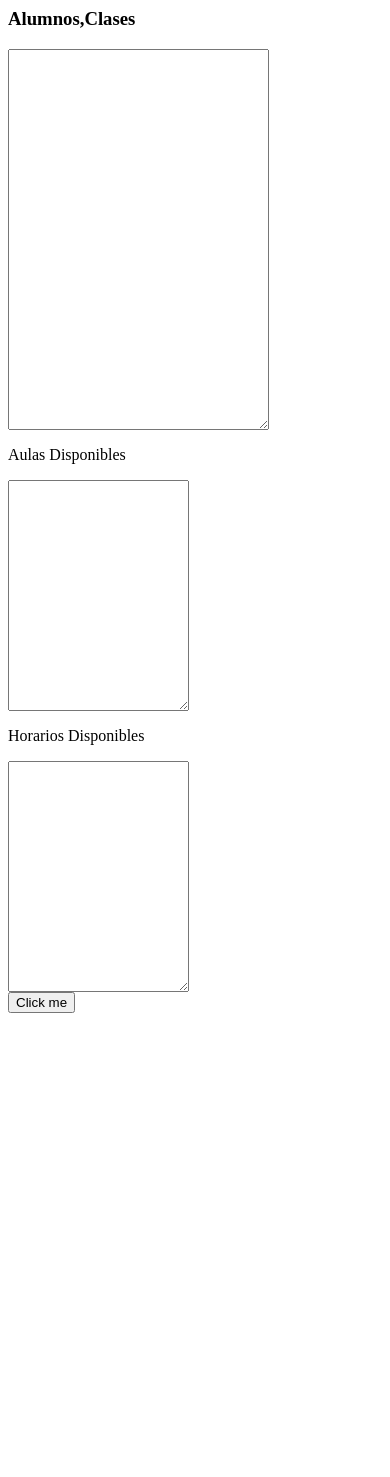
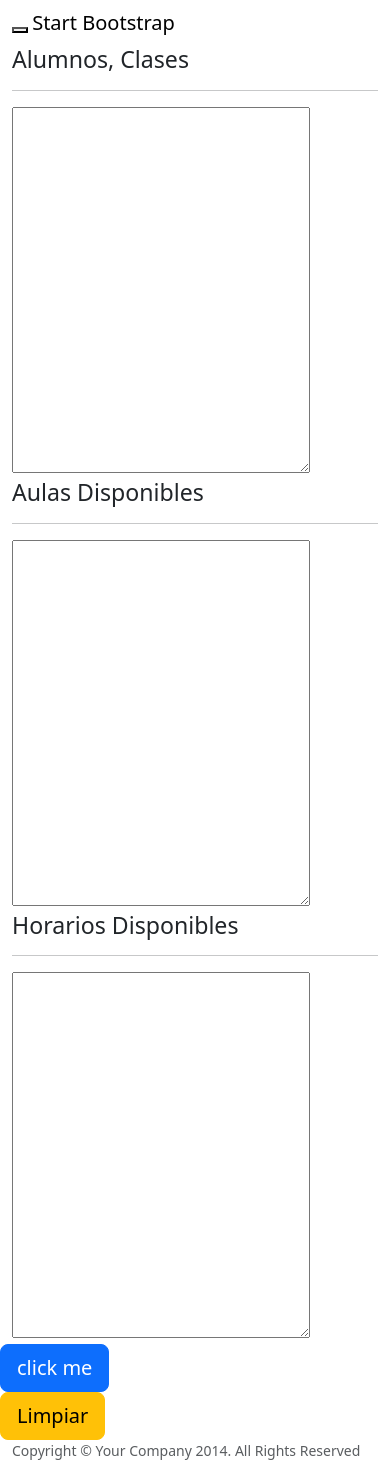
Before and after one commit to kevinPinzon/Distribucion_secciones, a plain HTML site: page index.html in a window 390 px wide. Before the commit the page ends 1021 px from the top, so only its background shows below. Drawn offline with nearby package versions, Linux system fonts and the light colour scheme.

Commit message:
frontend agregado

```diff
--- a/index.html
+++ b/index.html
@@ -1,22 +1,151 @@
-<html>
-	<head>
-	<script type="text/javascript" src="../build/graph.js"></script>
-	<script type="text/javascript" src="js/priorityQueue.js"></script>
-	<script type="text/javascript" src="js/shortest_path.js"></script>
-	<script type="text/javascript" src="js/msp.js"></script>
-	<script type="text/javascript" src="distribucion2.js"></script>
-	</head>
-	<body>
-		<div id="test">
-			<h3>Alumnos,Clases</h3>
-			<textarea id="alumnos_clase" "col-ms-4 " rows="25" cols="30" ></textarea>
-			<p>Aulas Disponibles</p>
-			<textarea id="aulas" "col-ms-4 " rows="15" cols="20" ></textarea>
-			<p>Horarios Disponibles</p>
-			<textarea id="horarios" "col-ms-4 " rows="15" cols="20" ></textarea>
-			<br>
-			<button onclick="Distribuciones_secciones()">Click me</button>
-		</div>
+<!DOCTYPE html>
+<html lang="en">
 
-	</body>
+<head>
+
+    <meta charset="utf-8">
+    <meta http-equiv="X-UA-Compatible" content="IE=edge">
+    <meta name="viewport" content="width=device-width, initial-scale=1">
+    <meta name="description" content="">
+    <meta name="author" content="">
+
+    <title>Landing Page - Start Bootstrap Theme</title>
+
+    <!-- Bootstrap Core CSS -->
+    <link href="css/bootstrap.min.css" rel="stylesheet">
+
+    <!-- Custom CSS -->
+    <link href="css/landing-page.css" rel="stylesheet">
+
+    <!-- Custom Fonts -->
+    <link href="font-awesome/css/font-awesome.min.css" rel="stylesheet" type="text/css">
+    <link href="https://fonts.googleapis.com/css?family=Lato:300,400,700,300italic,400italic,700italic" rel="stylesheet" type="text/css">
+
+    <!-- HTML5 Shim and Respond.js IE8 support of HTML5 elements and media queries -->
+    <!-- WARNING: Respond.js doesn't work if you view the page via file:// -->
+    <!--[if lt IE 9]>
+        <script src="https://oss.maxcdn.com/libs/html5shiv/3.7.0/html5shiv.js"></script>
+        <script src="https://oss.maxcdn.com/libs/respond.js/1.4.2/respond.min.js"></script>
+    <![endif]-->
+
+</head>
+
+<body>
+
+    <!-- Navigation -->
+    <nav class="navbar navbar-default navbar-fixed-top topnav" role="navigation">
+        <div class="container topnav">
+            <!-- Brand and toggle get grouped for better mobile display -->
+            <div class="navbar-header">
+                <button type="button" class="navbar-toggle" data-toggle="collapse" data-target="#bs-example-navbar-collapse-1">
+                    <span class="sr-only">Toggle navigation</span>
+                    <span class="icon-bar"></span>
+                    <span class="icon-bar"></span>
+                    <span class="icon-bar"></span>
+                </button>
+                <a class="navbar-brand topnav" href="#">Start Bootstrap</a>
+            </div>
+            <!-- Collect the nav links, forms, and other content for toggling -->
+            <div class="collapse navbar-collapse" id="bs-example-navbar-collapse-1">
+                <ul class="nav navbar-nav navbar-right">
+                    <li>
+                        <a href="#about">About</a>
+                    </li>
+                    <li>
+                        <a href="#services">Services</a>
+                    </li>
+                    <li>
+                        <a href="#contact">Contact</a>
+                    </li>
+                </ul>
+            </div>
+            <!-- /.navbar-collapse -->
+        </div>
+        <!-- /.container -->
+    </nav>
+
+
+    <!-- Header -->
+    <a name="about"></a>
+    <div class="intro-header">
+        <div class="container">
+
+            <div class="row">
+              <div class="col-md-3">
+                  <div class="intro-message">
+                      <h3>Alumnos, Clases</h3>
+                      <hr class="intro-divider">
+                      <textarea id="alumnos_clase" "col-ms-4 " rows="15" cols="30" ></textarea>
+                  </div>
+              </div>
+              <div class="col-md-3 col-md-offset-1">
+                  <div class="intro-message">
+                			<h3>Aulas Disponibles</h3>
+                      <hr class="intro-divider">
+                      <textarea id="aulas" "col-ms-4 " rows="15" cols="30" ></textarea>
+                  </div>
+              </div>
+
+                <div class="col-md-3 col-md-offset-1">
+                  <div class="intro-message">
+                    <h3>Horarios Disponibles</h3>
+                      <hr class="intro-divider">
+                			<textarea id="horarios" "col-ms-4 " rows="15" cols="30" ></textarea>
+                    </div>
+                </div>
+            </div>
+
+        </div>
+        <div class="row">
+          <div class="col-md-6">
+            <button type="button" class="btn btn-primary btn-lg" onclick="Distribuciones_secciones()">click me</button>
+          </div>
+          <div class="col-md-6">
+            <button type="button" class="btn btn-warning btn-lg" onclick="limpiar()">Limpiar</button>
+          </div>
+        </div>
+        <!-- /.container -->
+
+    </div>
+    <!-- /.intro-header -->
+
+
+    <!-- Footer -->
+    <footer>
+        <div class="container">
+            <div class="row">
+                <div class="col-lg-12">
+                    <!-- <ul class="list-inline">
+                        <li>
+                            <a href="#">Home</a>
+                        </li>
+                        <li class="footer-menu-divider">&sdot;</li>
+                        <li>
+                            <a href="#about">About</a>
+                        </li>
+                        <li class="footer-menu-divider">&sdot;</li>
+                        <li>
+                            <a href="#services">Services</a>
+                        </li>
+                        <li class="footer-menu-divider">&sdot;</li>
+                        <li>
+                            <a href="#contact">Contact</a>
+                        </li>
+                    </ul> -->
+                    <p class="copyright text-muted small">Copyright &copy; Your Company 2014. All Rights Reserved</p>
+                </div>
+            </div>
+        </div>
+    </footer>
+
+    <script type="text/javascript" src="js/distribucion2.js"></script>
+
+    <!-- jQuery -->
+    <script src="js/jquery.js"></script>
+
+    <!-- Bootstrap Core JavaScript -->
+    <script src="js/bootstrap.min.js"></script>
+
+</body>
+
 </html>
```
Also changed, not shown: 1 other file.
